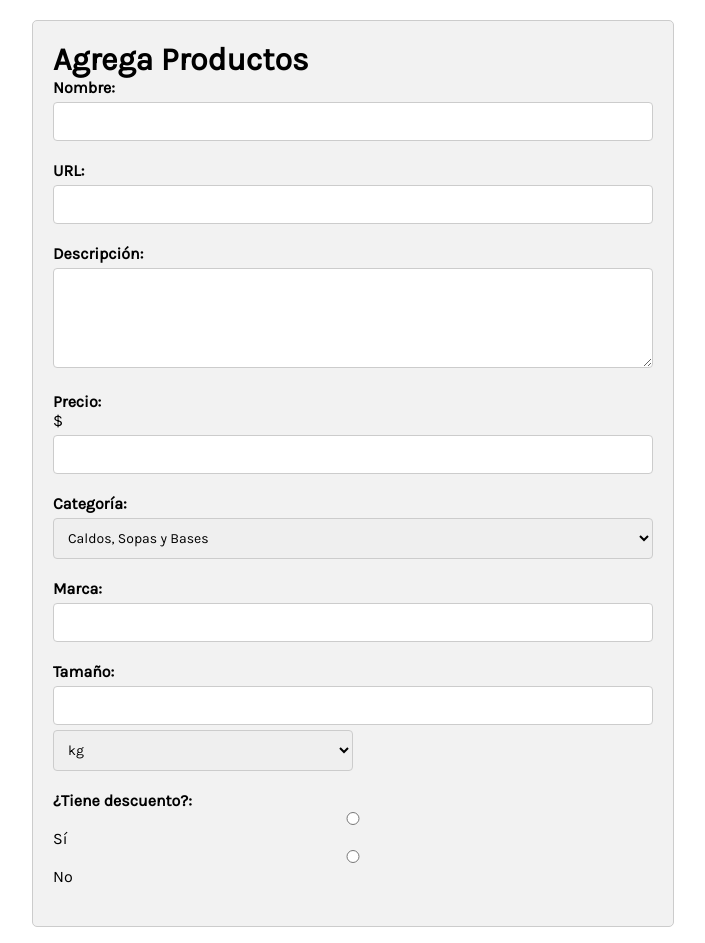
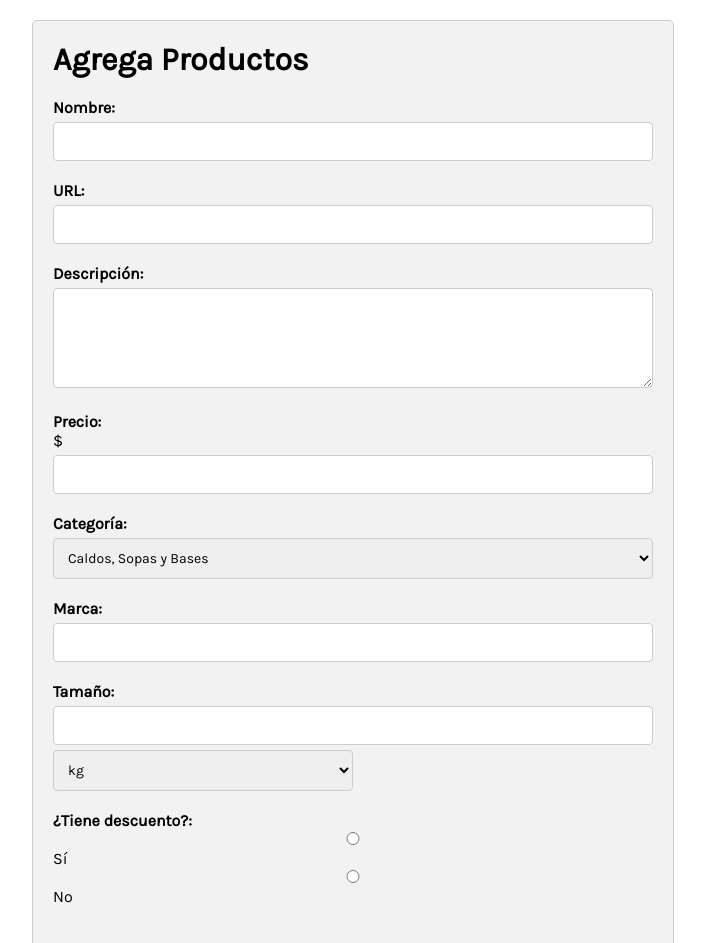
Before and after one commit to Cristianortiz19/d1-web-store-firebase-vite, a website built with Vite: page src/form/adminForm.html in a window 1280 px wide. Shown: the top 943 px of the page, without its empty margins (287-992 px from the left). Built offline with nearby package versions, Linux system fonts and the light colour scheme.

Commit message:
fixing the h1

```diff
--- a/src/form/adminForm.html
+++ b/src/form/adminForm.html
@@ -12,7 +12,7 @@
   </head>
   <body>
     <div class="container">
-      <h1> Agrega Productos</h1>
+      <h1 class="title"> Agrega Productos</h1>
       <fieldset>
         <legend>Nombre:</legend>
         <input type="text" required />
--- a/src/form/styles.css
+++ b/src/form/styles.css
@@ -4,6 +4,9 @@
   font-family: 'Karla', sans-serif;
   padding: 0;
   margin: 0;
+}
+.title{
+  padding-bottom: 20px;
 }
 
   .container {
```
